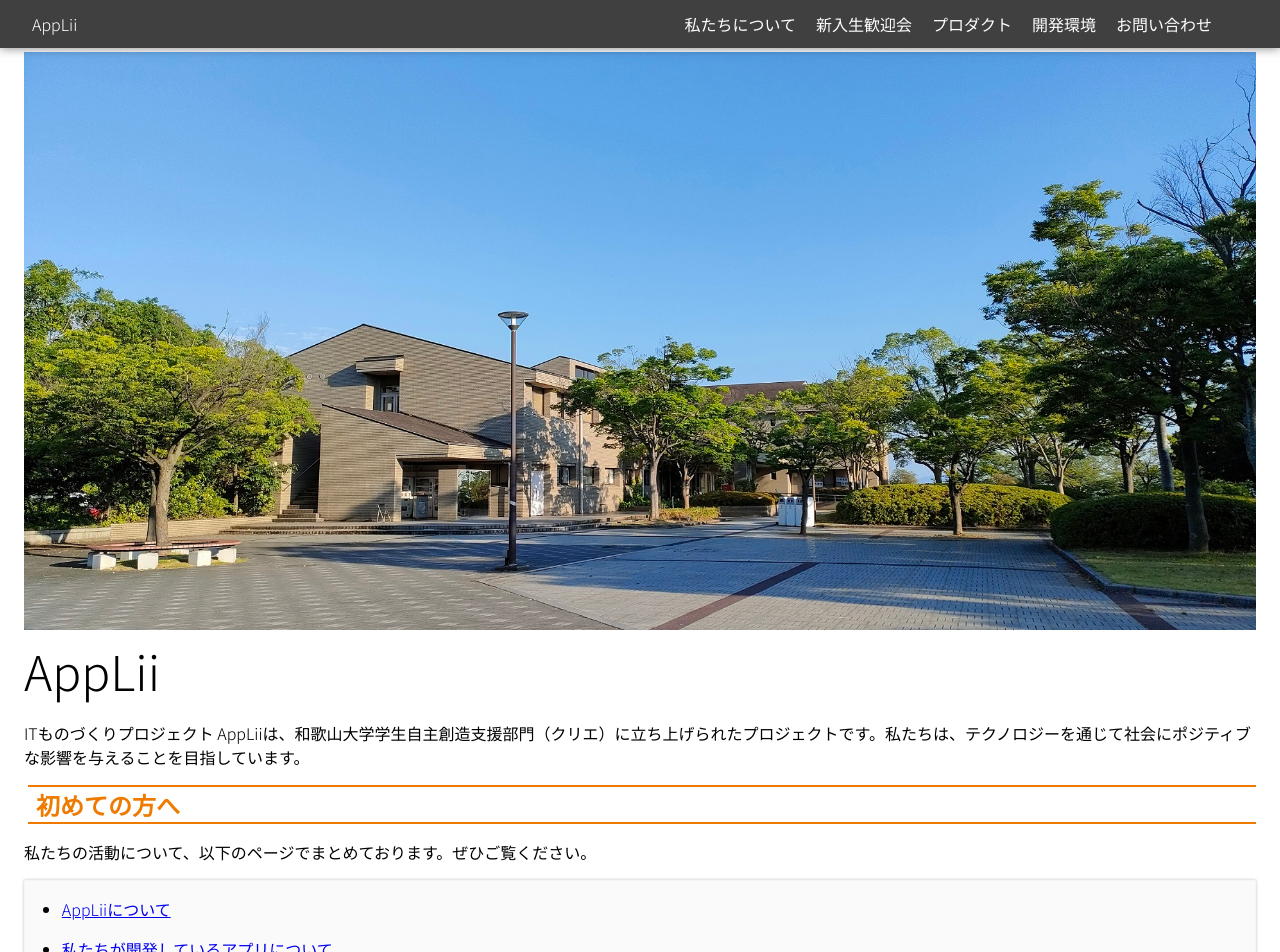
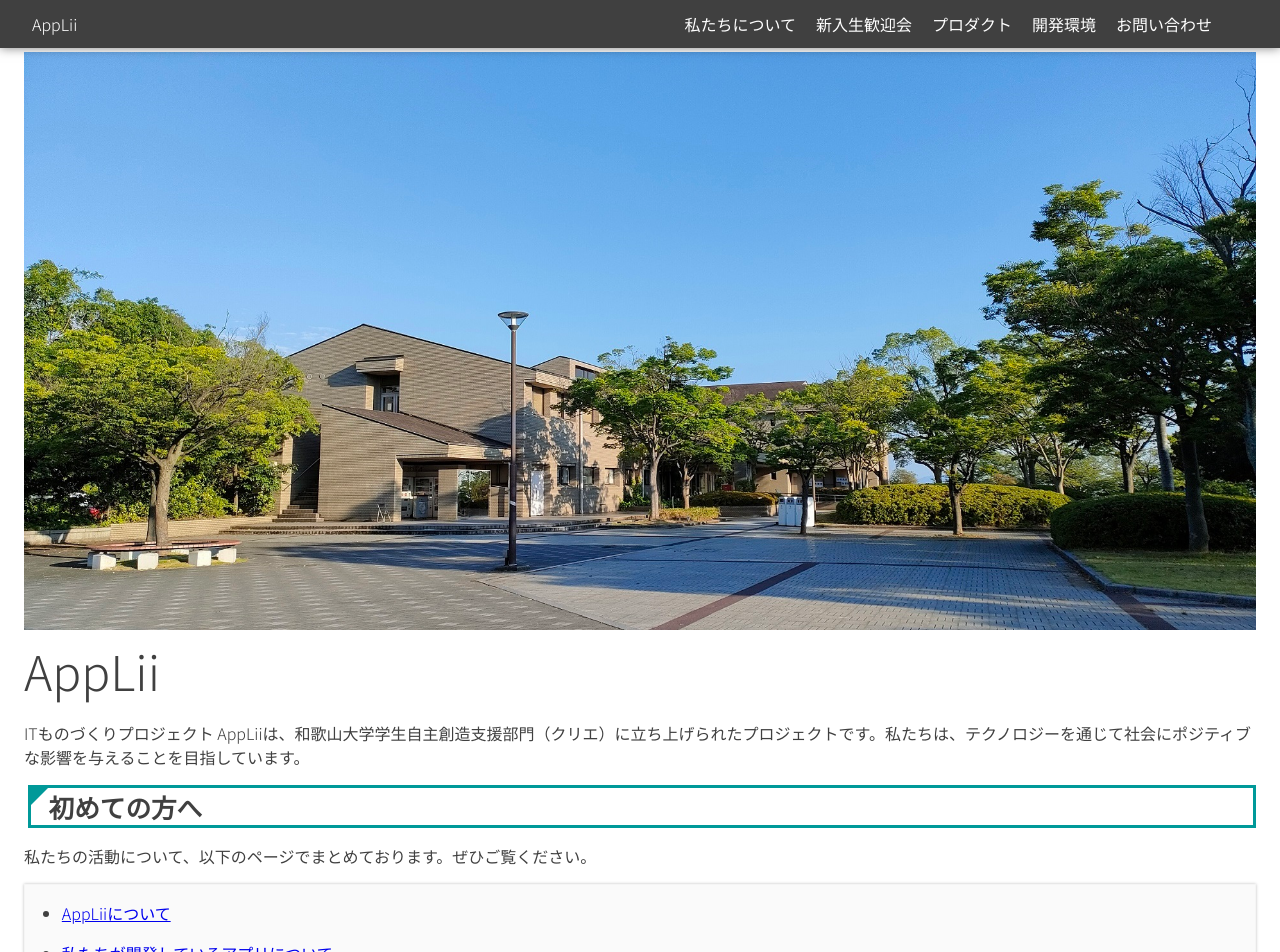
Before and after one commit to AppLii/AppLii.github.io, a Nuxt app: page / in a window 1280 px wide. Shown: the top 952 px of the page. Built offline with nearby package versions, Linux system fonts and the light colour scheme; a web font is replaced by a local one.

Commit message:
変更：ページ全体のデザインを調整

```diff
--- a/components/BodyDesigner.vue
+++ b/components/BodyDesigner.vue
@@ -11,12 +11,19 @@ export default {
 </script>
 
 <style lang="scss">
-$orange: #ee7b00;
-$orange-pale: #ee7b0030;
-$green: #55b535;
-$blue: #009999;
-$gray: #404040;
-$pale: #f2f2f2;
+$orange: rgb(238, 123, 0);
+$orange-pale: rgba(238, 123, 0, 0.188);
+$green: rgb(85, 181, 53);
+$green-pale: rgba(85, 181, 53, 0.188);
+$blue: rgb(0, 153, 153);
+$blue-pale: rgba(0, 153, 153, 0.188);
+$gray: rgb(64, 64, 64);
+$gray-pale: rgba(64, 64, 64, 0.188);
+$pale: rgb(242, 242, 242);
+$pale-pale: rgba(242, 242, 242, 0.188);
+
+$main-color: $blue;
+$main-color-pale: $blue-pale;
 
 html {
     margin: 0;
@@ -25,6 +32,7 @@ html {
     background-color: #e4e4e4;
 
     body {
+        color: #404040;
         margin: 0;
         padding: 0;
         width: 100%;
@@ -126,40 +134,50 @@ html {
 
 
             h1 {
-                font-size: 24px;
+                font-size: 1.6rem;
                 font-weight: 600;
-                color: $orange;
-                border-top: 2px solid $orange;
-                border-bottom: 2px solid $orange;
+                padding: 0 0 0 1.1rem;
+                border: 0.2rem solid $main-color;
+                position: relative;
+            }
+
+            h1::before {
+                content: "";
+                position: absolute;
+                left: 0;
+                top: 0;
+                border-width: 1.1rem 1.1rem 0 0;
+                border-style: solid;
+                border-color: $main-color transparent transparent transparent;
             }
 
             h2 {
-                font-size: 20px;
+                font-size: 1.2rem;
                 font-weight: 600;
-                border-left: 4px solid $orange;
-                background-color: $orange-pale;
+                border-left: 4px solid $main-color;
+                background-color: $main-color-pale;
             }
 
             h3 {
-                font-size: 16px;
+                font-size: 1.0rem;
                 font-weight: 600;
-                border-left: 4px solid $orange;
-                border-bottom: 1px solid $orange;
+                border-left: 4px solid $main-color;
+                border-bottom: 1px solid $main-color;
             }
 
             h4 {
-                font-size: 16px;
+                font-size: 1.0rem;
                 font-weight: 600;
-                border-left: 4px solid $orange;
+                border-left: 4px solid $main-color;
             }
 
             h5 {
-                font-size: 16px;
+                font-size: 1.0rem;
                 font-weight: 600;
             }
 
             h6 {
-                font-size: 16px;
+                font-size: 1.0rem;
                 font-weight: 600;
             }
         }
```
